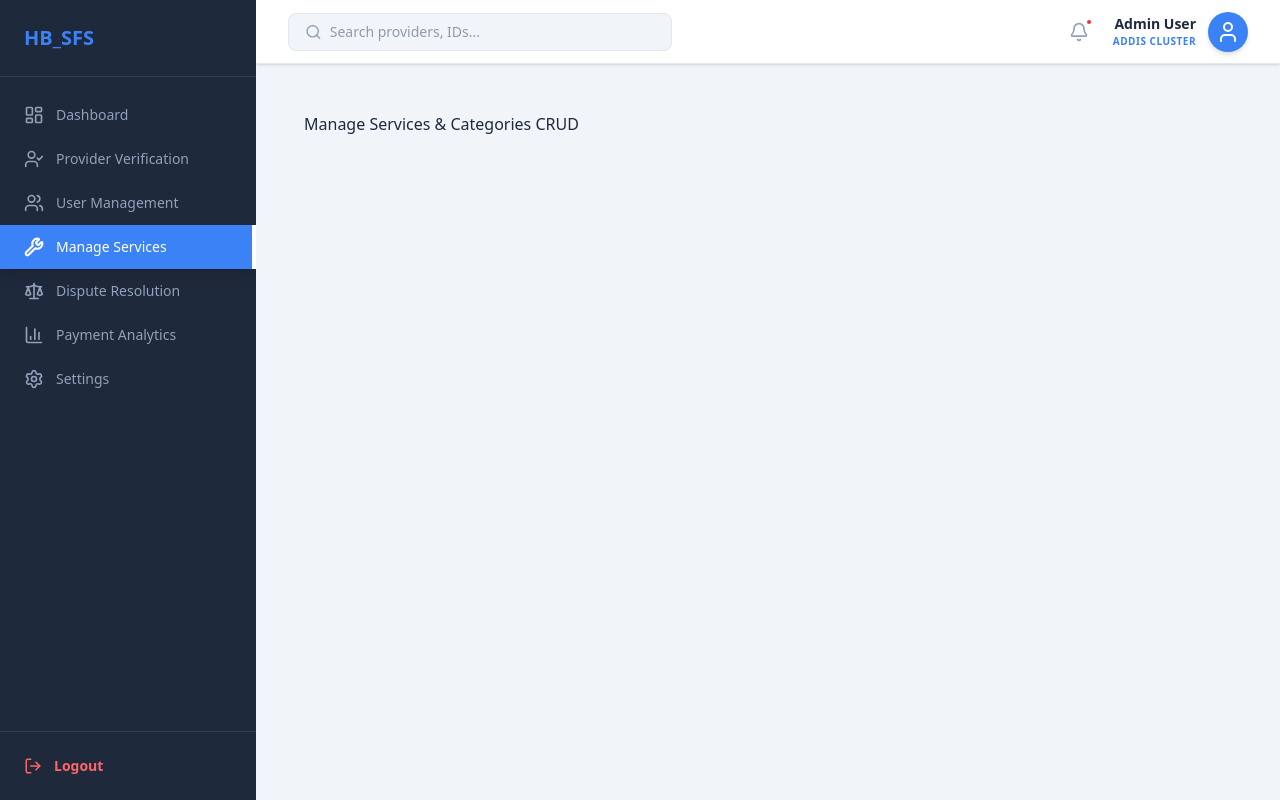
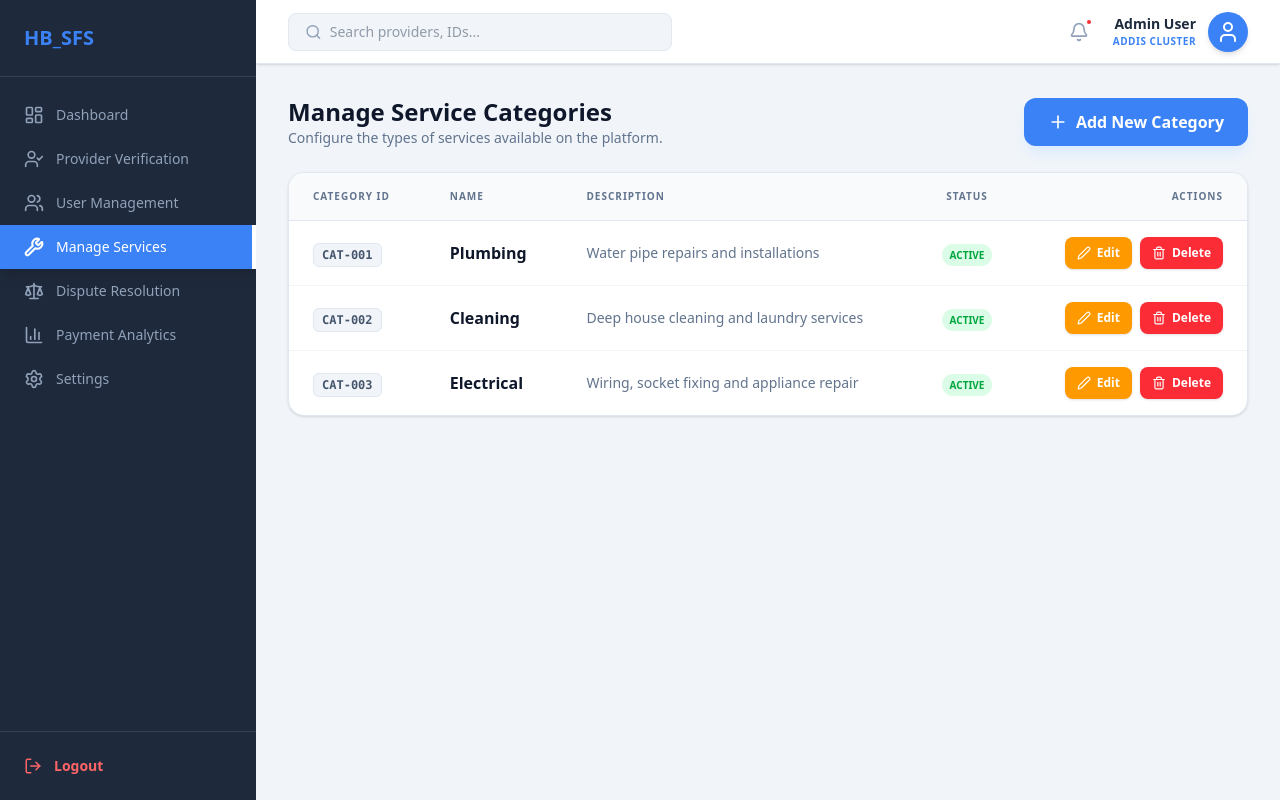
Before and after one commit to Yon4189/Final_Project_dep, a React (Vite) app in the folder web_app/: page /services in a window 1280 px wide. Built offline with nearby package versions, Linux system fonts and the light colour scheme; sample sign-in values are in the browser's storage.

Commit message:
do the service mangment page

```diff
--- a/web_app/src/App.jsx
+++ b/web_app/src/App.jsx
@@ -10,6 +10,7 @@ import Login from './pages/Login';
 import Dashboard from './pages/Dashboard';
 import Verification from './pages/Verification';
 import Users from './pages/Users';
+import Services from './pages/Services';
 
 /**
  * 🛡️ ProtectedRoute Component
@@ -52,7 +53,7 @@ function App() {
                 We will replace these <div>s with real components in the next steps */}
             <Route path="verification" element={<Verification />} />
             <Route path="users" element={<Users />} />
-            <Route path="services" element={<div className="p-4">Manage Services & Categories CRUD</div>} />
+            <Route path="services" element={<Services />} />
             <Route path="disputes" element={<div className="p-4">Dispute Resolution Module</div>} />
             <Route path="payments" element={<div className="p-4">Payment Analytics Module</div>} />
             <Route path="settings" element={<div className="p-4">Platform Settings</div>} />
--- /dev/null
+++ b/web_app/src/pages/Services.jsx
@@ -0,0 +1,184 @@
+import React, { useState } from 'react';
+import { Plus, Edit2, Trash2, X, CheckCircle } from 'lucide-react';
+
+const Services = () => {
+  // 1. Initial Mock Data (Using realistic IDs)
+  const [categories, setCategories] = useState([
+    { id: "CAT-001", name: "Plumbing", description: "Water pipe repairs and installations", status: "Active" },
+    { id: "CAT-002", name: "Cleaning", description: "Deep house cleaning and laundry services", status: "Active" },
+    { id: "CAT-003", name: "Electrical", description: "Wiring, socket fixing and appliance repair", status: "Active" },
+  ]);
+
+  // 2. States for Modal and Form
+  const [isModalOpen, setIsModalOpen] = useState(false);
+  const [editingCategory, setEditingCategory] = useState(null);
+  const [formData, setFormData] = useState({ name: '', description: '' });
+
+  // 3. Handlers
+  const handleOpenModal = (category = null) => {
+    if (category) {
+      setEditingCategory(category);
+      setFormData({ name: category.name, description: category.description });
+    } else {
+      setEditingCategory(null);
+      setFormData({ name: '', description: '' });
+    }
+    setIsModalOpen(true);
+  };
+
+  const handleSubmit = (e) => {
+    e.preventDefault();
+    if (editingCategory) {
+      // UPDATE Logic
+      setCategories(prev => prev.map(c =>
+        c.id === editingCategory.id ? { ...c, ...formData } : c
+      ));
+    } else {
+      // CREATE Logic
+      const newCategory = {
+        // Generate a readable ID for the mock
+        id: `CAT-${Math.floor(Math.random() * 900) + 100}`,
+        ...formData,
+        status: "Active"
+      };
+      setCategories([...categories, newCategory]);
+    }
+    setIsModalOpen(false);
+  };
+
+  const handleDelete = (id, name) => {
+    if (window.confirm(`Delete "${name}" category? Providers in this category will be affected.`)) {
+      setCategories(prev => prev.filter(c => c.id !== id));
+    }
+  };
+
+  return (
+    <div className="space-y-6 animate-in fade-in duration-500">
+      <div className="flex flex-col md:flex-row md:items-center justify-between gap-4">
+        <div>
+          <h1 className="text-2xl font-black text-slate-900">Manage Service Categories</h1>
+          <p className="text-slate-500 text-sm">Configure the types of services available on the platform.</p>
+        </div>
+
+        <button
+          onClick={() => handleOpenModal()}
+          className="flex items-center gap-2 bg-admin-accent hover:bg-blue-600 text-white px-6 py-3 rounded-xl font-bold shadow-lg shadow-blue-100 transition-all active:scale-95"
+        >
+          <Plus size={20} />
+          Add New Category
+        </button>
+      </div>
+
+      {/* Table Section */}
+      <div className="bg-white rounded-2xl shadow-sm border border-slate-200 overflow-hidden">
+        <table className="w-full text-left">
+          <thead className="bg-slate-50 text-slate-500 text-[10px] uppercase font-black tracking-widest border-b border-slate-200">
+            <tr>
+              <th className="px-6 py-4">Category ID</th>
+              <th className="px-6 py-4">Name</th>
+              <th className="px-6 py-4">Description</th>
+              <th className="px-6 py-4 text-center">Status</th>
+              <th className="px-6 py-4 text-right">Actions</th>
+            </tr>
+          </thead>
+          <tbody className="divide-y divide-slate-100">
+            {categories.map((cat) => (
+              <tr key={cat.id} className="hover:bg-slate-50 transition-colors group">
+                <td className="px-6 py-4">
+                  <span className="font-mono text-xs font-bold bg-slate-100 text-slate-600 px-2 py-1 rounded-md border border-slate-200">
+                    {cat.id}
+                  </span>
+                </td>
+                <td className="px-6 py-4 font-bold text-slate-900">{cat.name}</td>
+                <td className="px-6 py-4 text-sm text-slate-500 max-w-xs truncate">{cat.description}</td>
+                <td className="px-6 py-4 text-center">
+                  <span className="bg-green-100 text-green-600 text-[10px] font-black px-2 py-1 rounded-full uppercase">
+                    {cat.status}
+                  </span>
+                </td>
+                <td className="px-6 py-4">
+                  <div className="flex justify-end gap-2">
+                    <button
+                      onClick={() => handleOpenModal(cat)}
+                      className="flex items-center gap-1.5 bg-amber-500 hover:bg-amber-600 text-white px-3 py-2 rounded-lg text-xs font-bold transition-all shadow-sm active:scale-95"
+                    >
+                      <Edit2 size={14} /> Edit
+                    </button>
+                    <button
+                      onClick={() => handleDelete(cat.id, cat.name)}
+                      className="flex items-center gap-1.5 bg-red-500 hover:bg-red-600 text-white px-3 py-2 rounded-lg text-xs font-bold transition-all shadow-sm active:scale-95"
+                    >
+                      <Trash2 size={14} /> Delete
+                    </button>
+                  </div>
+                </td>
+              </tr>
+            ))}
+          </tbody>
+        </table>
+        {categories.length === 0 && (
+          <div className="p-20 text-center text-slate-400 italic">No categories created yet. Click "Add New" to start.</div>
+        )}
+      </div>
+
+      {/* --- CRUD MODAL --- */}
+      {isModalOpen && (
+        <div className="fixed inset-0 bg-slate-900/60 backdrop-blur-sm flex items-center justify-center z-50 p-4">
+          <div className="bg-white rounded-3xl shadow-2xl w-full max-w-md overflow-hidden animate-in zoom-in duration-200">
+            <div className="p-6 border-b border-slate-100 flex justify-between items-center bg-slate-50">
+              <h2 className="text-xl font-black text-slate-900">
+                {editingCategory ? 'Update Service' : 'New Service'}
+              </h2>
+              <button onClick={() => setIsModalOpen(false)} className="text-slate-400 hover:text-slate-600 transition-colors">
+                <X size={24} />
+              </button>
+            </div>
+
+            <form onSubmit={handleSubmit} className="p-6 space-y-6">
+              <div className="space-y-2">
+                <label className="text-[10px] font-black text-slate-400 uppercase tracking-widest">Service Name</label>
+                <input
+                  type="text" required
+                  className="w-full border-2 border-slate-100 rounded-xl py-3 px-4 focus:outline-none focus:border-admin-accent transition-all text-slate-700 font-medium"
+                  placeholder="e.g. Home Cleaning"
+                  value={formData.name}
+                  onChange={(e) => setFormData({...formData, name: e.target.value})}
+                />
+              </div>
+
+              <div className="space-y-2">
+                <label className="text-[10px] font-black text-slate-400 uppercase tracking-widest">Service Description</label>
+                <textarea
+                  required rows="3"
+                  className="w-full border-2 border-slate-100 rounded-xl py-3 px-4 focus:outline-none focus:border-admin-accent transition-all text-slate-700 font-medium"
+                  placeholder="Briefly describe what this service covers..."
+                  value={formData.description}
+                  onChange={(e) => setFormData({...formData, description: e.target.value})}
+                />
+              </div>
+
+              <div className="flex gap-4 pt-2">
+                <button
+                  type="button"
+                  onClick={() => setIsModalOpen(false)}
+                  className="flex-1 bg-slate-100 hover:bg-slate-200 text-slate-600 font-bold py-4 rounded-xl transition-all"
+                >
+                  Cancel
+                </button>
+                <button
+                  type="submit"
+                  className="flex-1 bg-admin-accent hover:bg-blue-600 text-white font-bold py-4 rounded-xl shadow-lg shadow-blue-100 transition-all flex items-center justify-center gap-2"
+                >
+                  <CheckCircle size={18} />
+                  {editingCategory ? 'Update' : 'Confirm'}
+                </button>
+              </div>
+            </form>
+          </div>
+        </div>
+      )}
+    </div>
+  );
+};
+
+export default Services;
```
